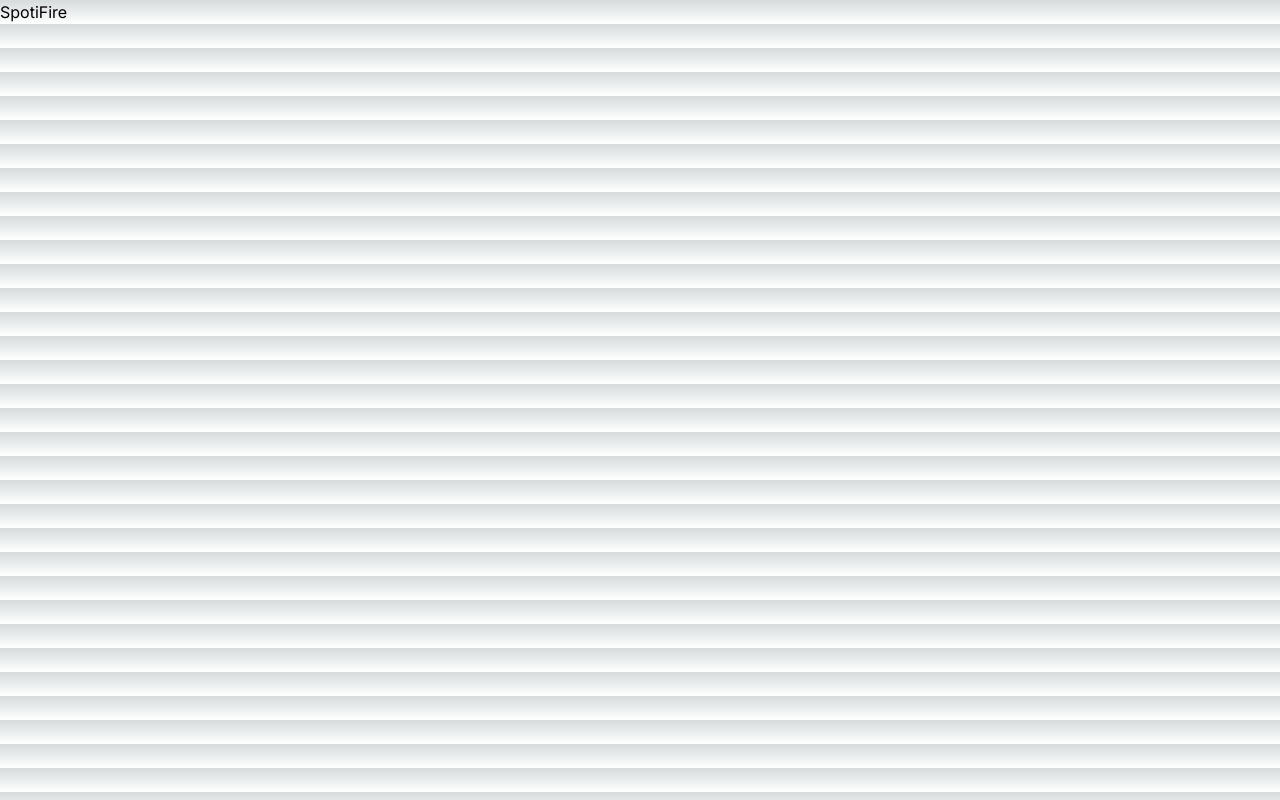
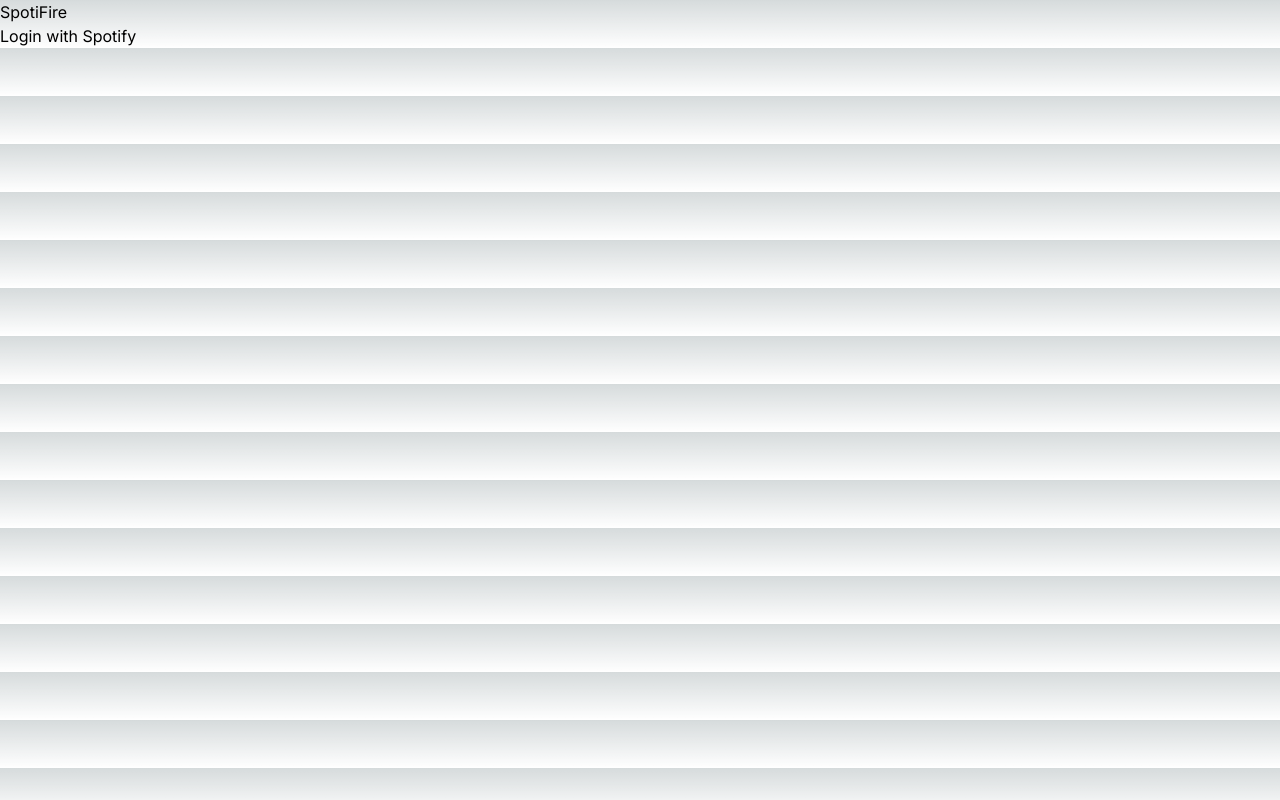
Before and after one commit to PsychoGas/spotifire, a Next.js app: page / in a window 1280 px wide. Built offline with nearby package versions, Linux system fonts and the light colour scheme.

Commit message:
set up spotify login and store the token

```diff
--- a/package.json
+++ b/package.json
@@ -9,9 +9,10 @@
     "lint": "next lint"
   },
   "dependencies": {
+    "axios": "^1.7.2",
+    "next": "14.2.3",
     "react": "^18",
-    "react-dom": "^18",
-    "next": "14.2.3"
+    "react-dom": "^18"
   },
   "devDependencies": {
     "postcss": "^8",
--- a/src/app/layout.js
+++ b/src/app/layout.js
@@ -4,7 +4,7 @@ import "./globals.css";
 const inter = Inter({ subsets: ["latin"] });
 
 export const metadata = {
-  title: "Create Next App",
+  title: "SpotiFire",
   description: "Generated by create next app",
 };
 
--- a/src/app/page.js
+++ b/src/app/page.js
@@ -1,7 +1,11 @@
+import SignIn from "@/components/signIn";
 export default function Page() {
+  const token = "";
+
   return (
     <div>
       <h1>SpotiFire</h1>
+      <SignIn token={token} />
     </div>
   );
 }
--- /dev/null
+++ b/src/components/signIn.jsx
@@ -0,0 +1,38 @@
+"use client";
+
+import "@/app/globals.css";
+import { useEffect } from "react";
+
+export default function SignIn({ token }) {
+  const clientId = "49e3ee9fe2494ec5a7908fba1799d7bf";
+  const redirectUri = "http://localhost:3000";
+  const authEndpoint = "https://accounts.spotify.com/authorize";
+  const responseType = "token";
+  const scopes = "user-library-read";
+
+  useEffect(() => {
+    const hash = window.location.hash;
+    let token = window.localStorage.getItem("token");
+
+    if (!token && hash) {
+      const hashParams = new URLSearchParams(hash.substring(1));
+      token = hashParams.get("access_token");
+      if (token) {
+        window.location.hash = "";
+        window.localStorage.setItem("token", token);
+      }
+    } else {
+      token = "";
+    }
+  }, []);
+
+  return (
+    <>
+      <a
+        href={`${authEndpoint}?client_id=${clientId}&redirect_uri=${redirectUri}&response_type=${responseType}&scope=${scopes}`}
+      >
+        Login with Spotify
+      </a>
+    </>
+  );
+}
--- /dev/null
+++ b/src/components/signOut.jsx
@@ -0,0 +1,7 @@
+export default function signOut() {
+  function handleSignOut() {
+    window.localStorage.removeItem("token");
+    setToken("");
+  }
+  return <button onClick={handleSignOut}>Sign Out</button>;
+}
--- /dev/null
+++ b/src/components/tracks.jsx
@@ -0,0 +1,7 @@
+export default function ({ token, userData }) {
+  return (
+    <>
+      <h2>Tracks</h2>
+    </>
+  );
+}
```
Also changed, not shown: 1 other file (tests, documents, lock files or other folders).
